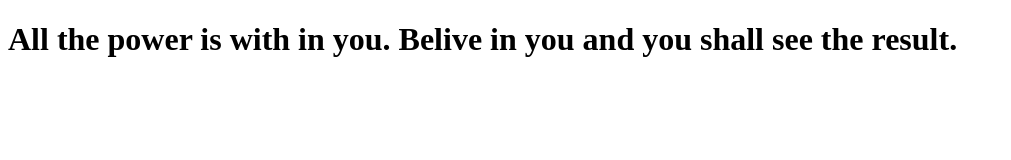
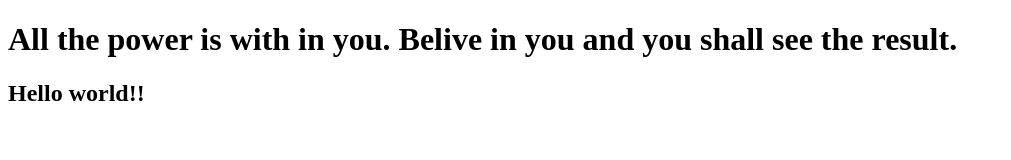
Before and after one commit to AshayFernandes/athh, a plain HTML site: page index.html in a window 1280 px wide. Shown: the whole page, without its empty margins (0-1011 px from the left). Drawn offline with Linux system fonts and the light colour scheme.

Commit message:
first commit to git dev branch

```diff
--- a/index.html
+++ b/index.html
@@ -8,6 +8,6 @@
 <body>
 
     <h1>All the power is with in you. Belive in you and you shall see the result.</h1>
-
+    <h2>Hello world!!</h2>
 </body>
 </html>
```
